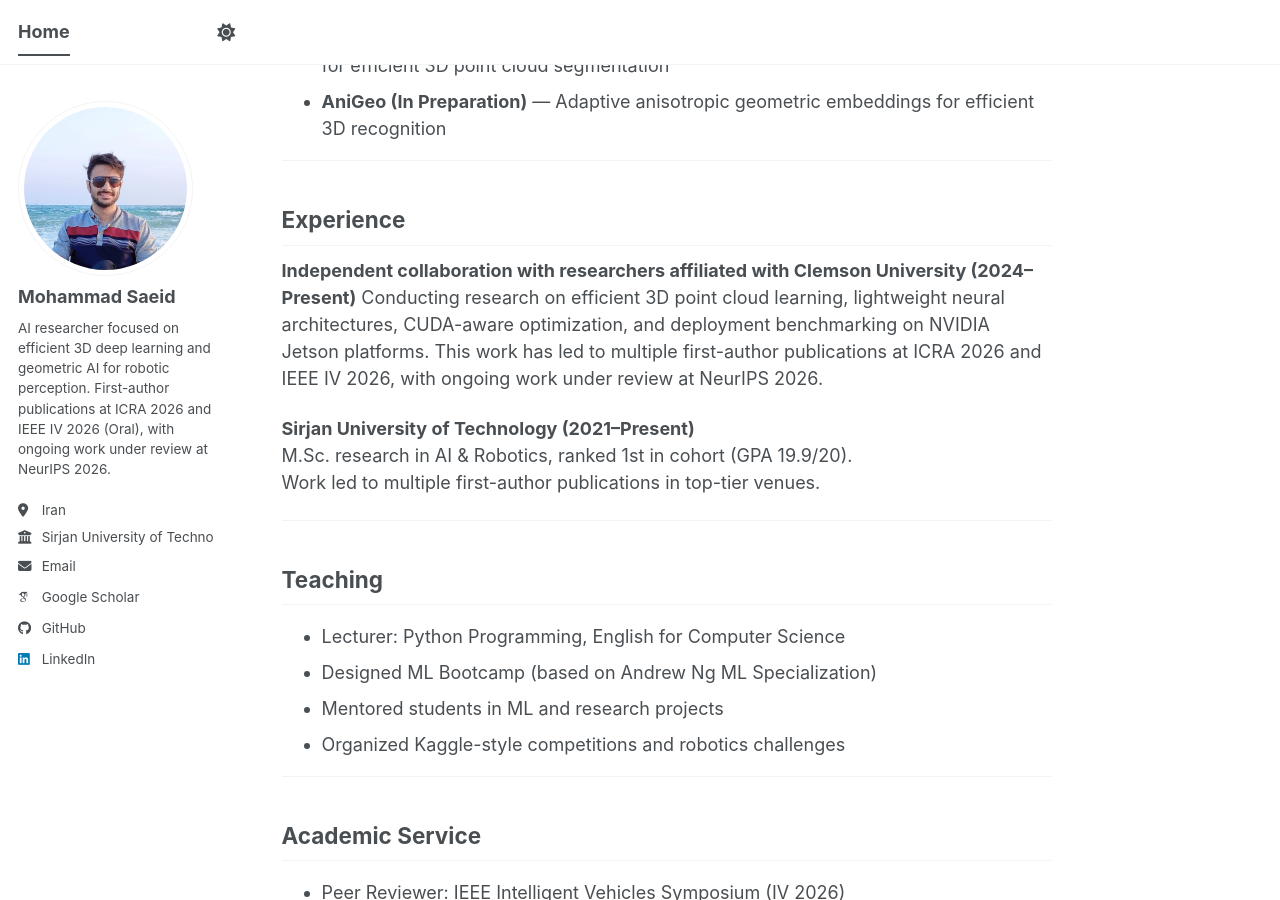
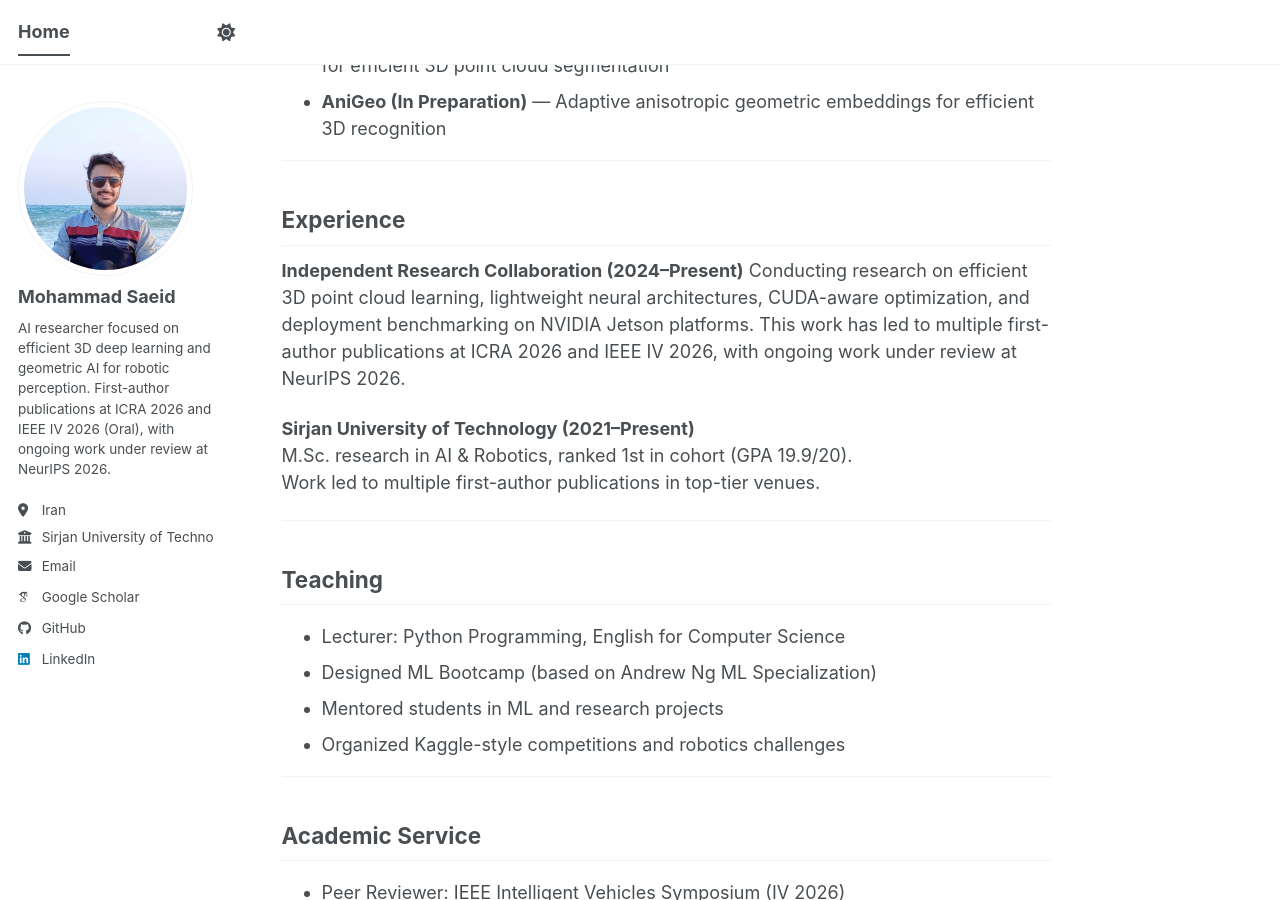
Before and after one commit to m-saeid/m-saeid.github.io, a Jekyll site: the page built from _pages/about.md, in a window 1280 px wide and 900 px high, scrolled down 1297 px. Built offline with Jekyll 4.4.1, drawn with Linux system fonts in a browser that asks for light colours; some web fonts are replaced; a script bundle is joined from its source files by our own code; library files that are not in the unit come from our copies.

Commit message:
about.md

```diff
--- a/_pages/about.md
+++ b/_pages/about.md
@@ -89,7 +89,7 @@ Optimizing deep learning models for real-time inference, memory efficiency, and
 
 ## Experience {#experience}
 
-**Independent collaboration with researchers affiliated with Clemson University (2024–Present)**
+**Independent Research Collaboration (2024–Present)**
 Conducting research on efficient 3D point cloud learning, lightweight neural architectures, CUDA-aware optimization, and deployment benchmarking on NVIDIA Jetson platforms.
 This work has led to multiple first-author publications at ICRA 2026 and IEEE IV 2026, with ongoing work under review at NeurIPS 2026.
 
```
